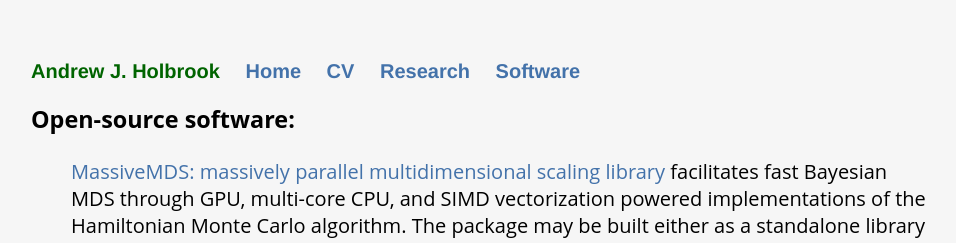
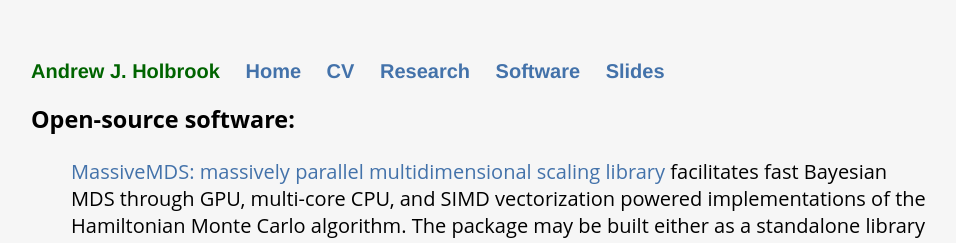
Before and after one commit to andrewjholbrook/andrewjholbrook.github.io, a Jekyll site: the page built from software.html, in a window 1280 px wide. Shown: the top 243 px of the page, without its empty margins (161-1117 px from the left). Built offline with Jekyll 4.4.1, drawn with Linux system fonts in a browser that asks for light colours.

Commit message:
Update default.html

```diff
--- a/_layouts/default.html
+++ b/_layouts/default.html
@@ -13,6 +13,8 @@
 	        		<li><a href="/cv">CV</a></li>
 	        		<li><a href="/research">Research</a></li>
 				<li><a href="/software">Software</a></li>
+				<li><a href="/slides">Slides</a></li>
+
 	    		</ul>
 			</nav>
 			<div class="container">
```
